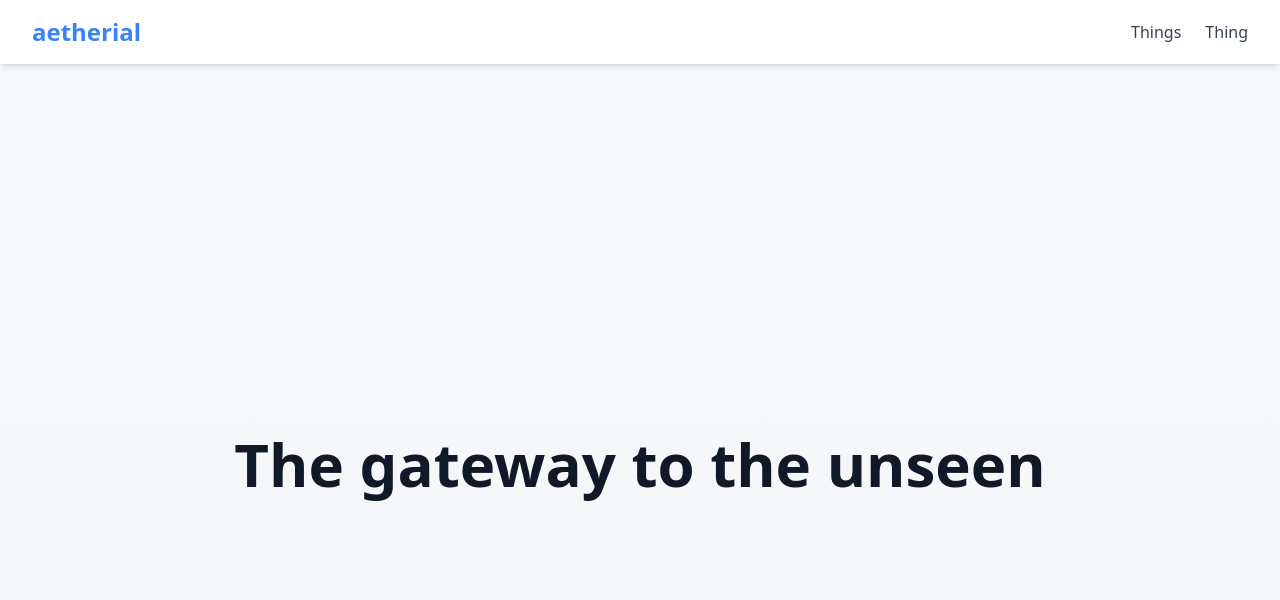
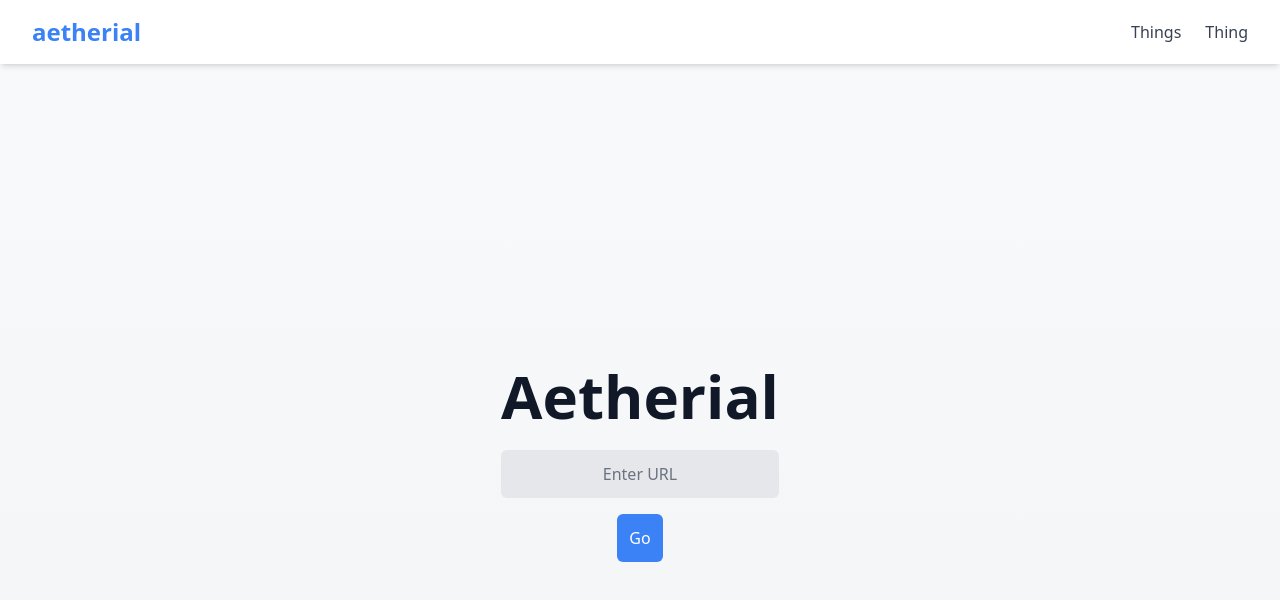
Before and after one commit to qloha/aetherial, a Next.js app: page /aetherial/ in a window 1280 px wide. Shown: the top 600 px of the page. Built offline with nearby package versions, Linux system fonts and the light colour scheme.

Commit message:
start on actual things

```diff
--- a/app/page.tsx
+++ b/app/page.tsx
@@ -1,9 +1,41 @@
+import React from 'react';
 import './globals.css';
 
 export default function HomePage() {
     return (
-        <div className="flex flex-col justify-center items-center h-screen">
-            <h1 className="text-6xl font-bold text-gray-900">The gateway to the unseen</h1>
+        <div className="flex flex-col justify-center items-center h-screen space-y-6">
+            {/* Title */}
+            <h1 className="text-6xl font-bold text-gray-900">Aetherial</h1>
+
+            {/* Search Bar */}
+            <form
+                className="flex flex-col items-center gap-4 w-full max-w-md"
+                onSubmit={(event: React.FormEvent<HTMLFormElement>) => {
+                    event.preventDefault();
+                    const urlInput = (event.currentTarget.elements.namedItem('urlinput') as HTMLInputElement).value.trim();
+                    if (urlInput) {
+                        window.open(
+                            urlInput.startsWith('http://') || urlInput.startsWith('https://')
+                                ? urlInput
+                                : `http://${urlInput}`,
+                            '_blank'
+                        );
+                    }
+                }}
+            >
+                <input
+                    id="urlinput"
+                    type="text"
+                    placeholder="Enter URL"
+                    className="w-full bg-gray-200 text-gray-800 p-3 rounded-md text-center placeholder-gray-500 focus:outline-none focus:ring-2 focus:ring-blue-500"
+                />
+                <button
+                    type="submit"
+                    className="bg-blue-500 text-white p-3 rounded-md hover:bg-blue-600 transition-colors"
+                >
+                    Go
+                </button>
+            </form>
         </div>
     );
 }
```
